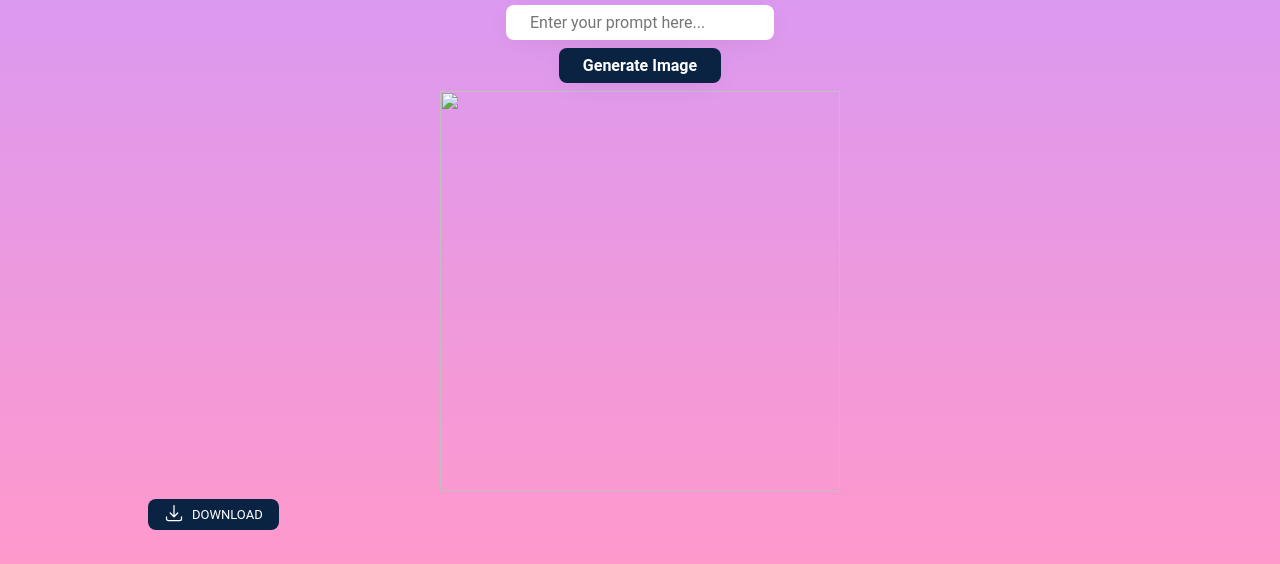
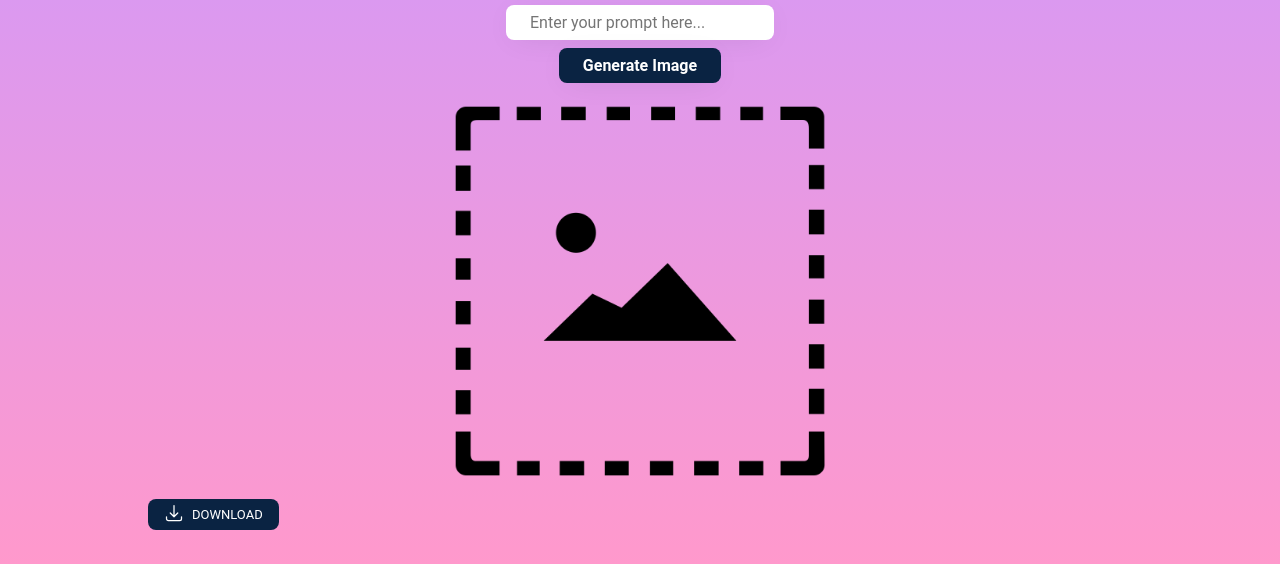
Before and after one commit to Priyalminni/forntend_part, a plain HTML site: page index.html in a window 1280 px wide. Shown: the part 236-800 px from the top of the page. Drawn offline with Linux system fonts and the light colour scheme.

Commit message:
created new  images folder and added R.png

```diff
--- a/index.html
+++ b/index.html
@@ -1,5 +1,6 @@
 <!DOCTYPE html>
 <html lang="en">
+
 <head>
     <meta charset="UTF-8">
     <meta http-equiv="X-UA-Compatible" content="IE=edge">
@@ -7,6 +8,7 @@
     <title>Document</title>
     <link rel="stylesheet" href="style.css">
 </head>
+
 <body>
     <div class="image-generator-container">
         <h1 class="heading">Visualizing idea: text-driven image generation</h1>
@@ -24,14 +26,16 @@
             <button class="generate-btn">Generate Image</button>
 
             <div class="image-container">
-            <img src="C:\Users\LENOVO\OneDrive\Pictures\Camera Roll\Camera Roll\R.png" class="generated-image" alt="">
+                <img src="images/R.png" class="generated-image" alt="">
             </div>
         </div>
 
-    <a href="images/image-placeholder.png" download="ai-image.png" class="download-btn">
+         <a href="images" download="ai-image.png" class="download-btn">
              <span class="icon">
-            <svg xmlns="http://www.w3.org/2000/svg" fill="none" viewBox="0 0 24 24" stroke-width="1.5" stroke="currentColor" class="w-6 h-6">
-                <path stroke-linecap="round" stroke-linejoin="round" d="M3 16.5v2.25A2.25 2.25 0 005.25 21h13.5A2.25 2.25 0 0021 18.75V16.5M16.5 12L12 16.5m0 0L7.5 12m4.5 4.5V3"/>
+                <svg xmlns="http://www.w3.org/2000/svg" fill="none" viewBox="0 0 24 24" stroke-width="1.5"
+                    stroke="currentColor" class="w-6 h-6">
+                    <path stroke-linecap="round" stroke-linejoin="round"
+                        d="M3 16.5v2.25A2.25 2.25 0 005.25 21h13.5A2.25 2.25 0 0021 18.75V16.5M16.5 12L12 16.5m0 0L7.5 12m4.5 4.5V3" />
                 </svg>
             </span>
             Download
@@ -40,4 +44,5 @@
 
     <script src="main.js"></script>
 </body>
+
 </html>
--- a/style.css
+++ b/style.css
@@ -15,7 +15,7 @@ body {
 
 .image-generator-container {
   width: 80%;
-  background-image: url('your-background-image.jpg');
+  /* background-image: url('your-background-image.jpg'); */
   background-repeat: no-repeat;
   background-size: cover;
   background-position: center;
```
Also changed, not shown: images/R.png (added). Lines whose indentation alone changed are shown as unchanged.
